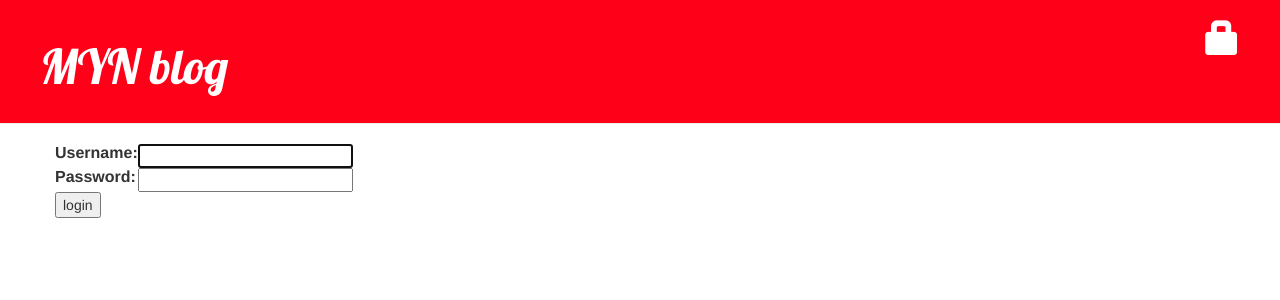
After one commit to MYN3/my-first-blog, a Django app: page /accounts/login/ in a window 1280 px wide. The commit adds this page. Shown: the top 300 px of the page. Run offline with Django 3.2, Linux system fonts and the light colour scheme; some libraries are stand-ins or nearby versions.

Commit message:
login agregado

```diff
--- a/blog/templates/blog/base.html
+++ b/blog/templates/blog/base.html
@@ -1,7 +1,7 @@
 {% load staticfiles %}
    <html>
        <head>
-           <title>Django Girls blog</title>
+           <title>MYN blog</title>
            <link rel="stylesheet" href="//maxcdn.bootstrapcdn.com/bootstrap/3.3.7/css/bootstrap.min.css">
            <link rel="stylesheet" href="//maxcdn.bootstrapcdn.com/bootstrap/3.2.0/css/bootstrap-theme.min.css">
            <link rel="stylesheet" href="{% static 'css/s.css' %}">
@@ -9,9 +9,15 @@
        </head>
        <body>
         <div class="page-header">
-          <a href="{% url 'post_new' %}" class="top-menu"><span class="glyphicon glyphicon-plus"></span></a>
-          <a href="{% url 'post_draft_list' %}" class="top-menu"><span class="glyphicon glyphicon-edit"></span></a>
 
+          {% if user.is_authenticated %}
+            <a href="{% url 'post_new' %}" class="top-menu"><span class="glyphicon glyphicon-plus"></span></a>
+            <a href="{% url 'post_draft_list' %}" class="top-menu"><span class="glyphicon glyphicon-edit"></span></a>
+            <p class="top-menu">Hola {{ user.username }} <small>(<a href="{% url 'logout' %}">Salir</a>)</small></p>
+
+        {% else %}
+            <a href="{% url 'login' %}" class="top-menu"><span class="glyphicon glyphicon-lock"></span></a>
+        {% endif %}
             <h1><a href="/">MYN blog</a></h1>
 
 
--- /dev/null
+++ b/blog/templates/registration/login.html
@@ -0,0 +1,24 @@
+{% extends "blog/base.html" %}
+
+{% block content %}
+    {% if form.errors %}
+        <p>Your username and password didn't match. Please try again.</p>
+    {% endif %}
+
+    <form method="post" action="{% url 'login' %}">
+    {% csrf_token %}
+        <table>
+        <tr>
+            <td>{{ form.username.label_tag }}</td>
+            <td>{{ form.username }}</td>
+        </tr>
+        <tr>
+            <td>{{ form.password.label_tag }}</td>
+            <td>{{ form.password }}</td>
+        </tr>
+        </table>
+
+        <input type="submit" value="login" />
+        <input type="hidden" name="next" value="{{ next }}" />
+    </form>
+{% endblock %}
--- a/blog/urls.py
+++ b/blog/urls.py
@@ -1,5 +1,8 @@
 from django.conf.urls import url
 from . import views
+
+
+
 urlpatterns = [
     url(r'^$', views.post_list),
     url(r'^post/(?P<pk>[0-9]+)/$', views.post_detail,  name='post_detail'),
@@ -8,4 +11,5 @@ urlpatterns = [
     url(r'^drafts/$', views.post_draft_list, name='post_draft_list'),
     url(r'^post/(?P<pk>\d+)/publish/$', views.post_publish, name='post_publish'),
     url(r'^post/(?P<pk>\d+)/remove/$', views.post_remove, name='post_remove'),
+
     ]
--- a/misitio/settings.py
+++ b/misitio/settings.py
@@ -59,6 +59,8 @@ MIDDLEWARE_CLASSES = [
     'django.middleware.clickjacking.XFrameOptionsMiddleware',
 ]
 ROOT_URLCONF = 'misitio.urls'
+
+LOGIN_REDIRECT_URL = '/'
 
 TEMPLATES = [
     {
--- a/misitio/urls.py
+++ b/misitio/urls.py
@@ -16,10 +16,12 @@ Including another URLconf
 
 from django.conf.urls import include, url
 from django.contrib import admin
-
+from django.contrib.auth import views
 
 
 urlpatterns = [
     url(r'^admin/', admin.site.urls),
+    url(r'^accounts/login/$', views.login, name='login'),
+    url(r'^accounts/logout/$', views.logout, name='logout', kwargs={'next_page': '/'}),
     url(r'', include('blog.urls')),
 ]
```
Also changed, not shown: blog/views.py (+7 -1 lines), db.sqlite3.
